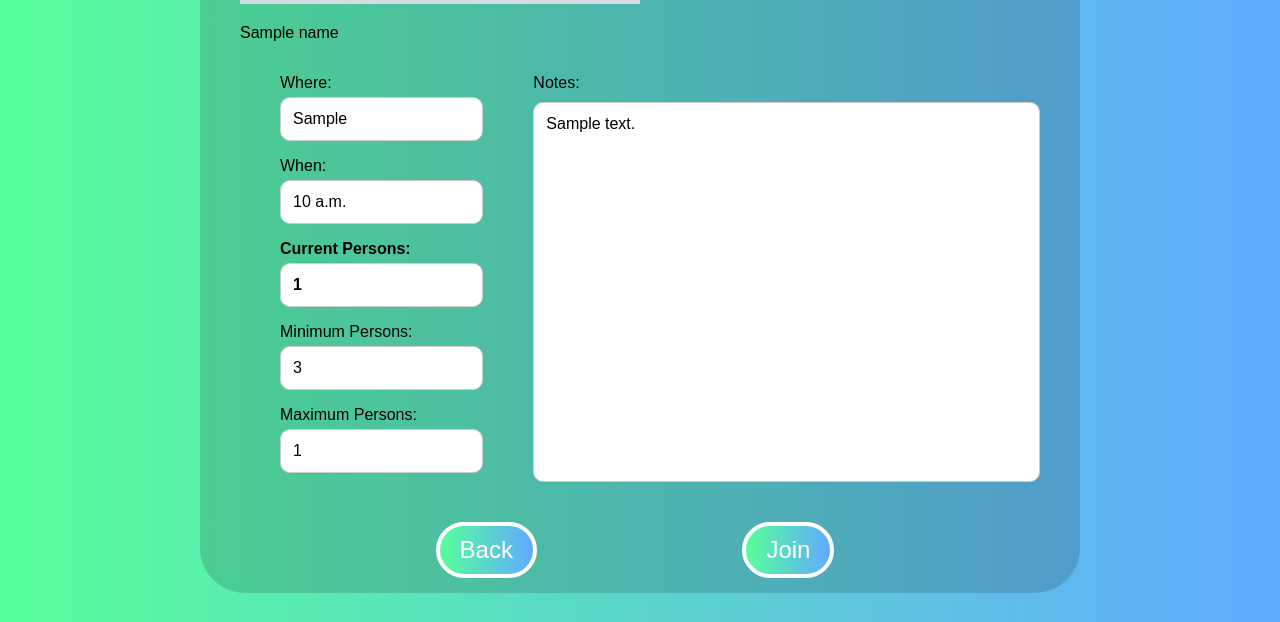
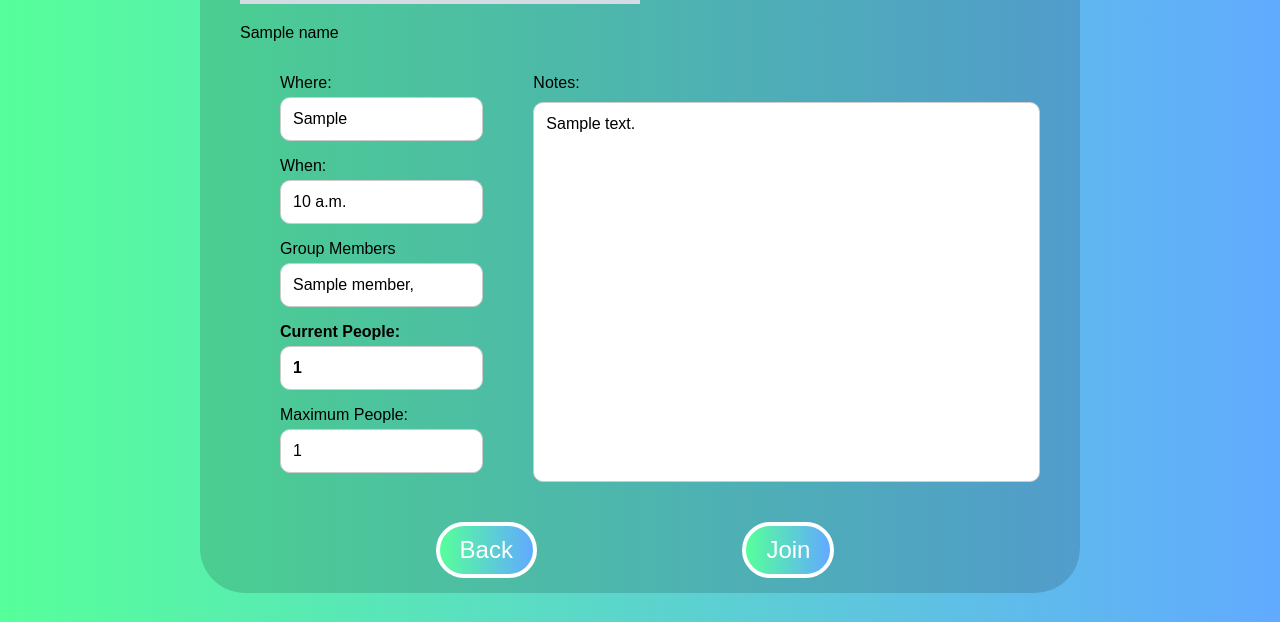
Before and after one commit to CA-JunPark/MealMate, a Django app: template mealmate/templates/post/postMoreInfo.html in a window 1280 px wide. Shown: the part 491-1113 px from the top of the page. Run offline with Django 5.2, Linux system fonts and the light colour scheme; tables that the repository leaves empty hold one stand-in row (values such as "Sample post"); the template is opened without the code that fills it: values that come from a table or form of the project are taken from there, most other values are stand-ins (such as "Sample title", 1, 10 or a date in 2020); grey boxes marked "Sample" are stand-in pictures.

Commit message:
postMoreInfo Basics

```diff
--- a/mealmate/mealmate/views.py
+++ b/mealmate/mealmate/views.py
@@ -14,10 +14,11 @@ class Home(APIView):
 
         posts = []
         for post in posts_objects:
-            photo = Account.objects.get(email=post.owner).photo
+            owner_object = Account.objects.get(email=post.owner)
             posts.append(dict(id = post.id,
                               owner=post.owner,
-                              photo=photo,
+                              owner_name=owner_object.username,
+                              photo=owner_object.photo,
                               where=post.where,
                               Note=post.Note,
                               current_user_number=post.current_user_number,
--- a/mealmate/templates/mealmate/home.html
+++ b/mealmate/templates/mealmate/home.html
@@ -34,7 +34,7 @@
             <div class="card">
                 <div class="cardProfile">
                     <img src={{post.photo}} class="userProfilePicPost", style="width=150px; height=150px"> <!--new class for the photo in post-->
-                    <p style="margin:11px auto">{{post.owner}}</p>
+                    <p style="margin:11px auto">{{post.owner_name}}</p>
                 </div>
                 <div class="cardInfo">
                     <p>Where: {{post.where}}</p>
--- a/mealmate/templates/post/postMoreInfo.html
+++ b/mealmate/templates/post/postMoreInfo.html
@@ -42,15 +42,17 @@
                         <div class="infoBox">
                             {{post.when}}
                         </div>
-                        <p><b>Current Persons:</b></p>
+                        <p>Group Members</p> <!--Need to change each name as a button link to that user's profile-->
+                        <div class="infoBox">
+                            {% for member in current_users %}
+                                {{ member }},
+                            {% endfor %}
+                        </div>
+                        <p><b>Current People:</b></p>
                         <div class="infoBox">
                             <b>{{post.current_user_number}}</b>
                         </div>
-                        <p>Minimum Persons:</p>
-                        <div class="infoBox">
-                            3
-                        </div>
-                        <p>Maximum Persons:</p>
+                        <p>Maximum People:</p>
                         <div class="infoBox">
                             {{post.max_user_num}}
                         </div>
```
Also changed, not shown: mealmate/post/views.py (+5 -5 lines).
